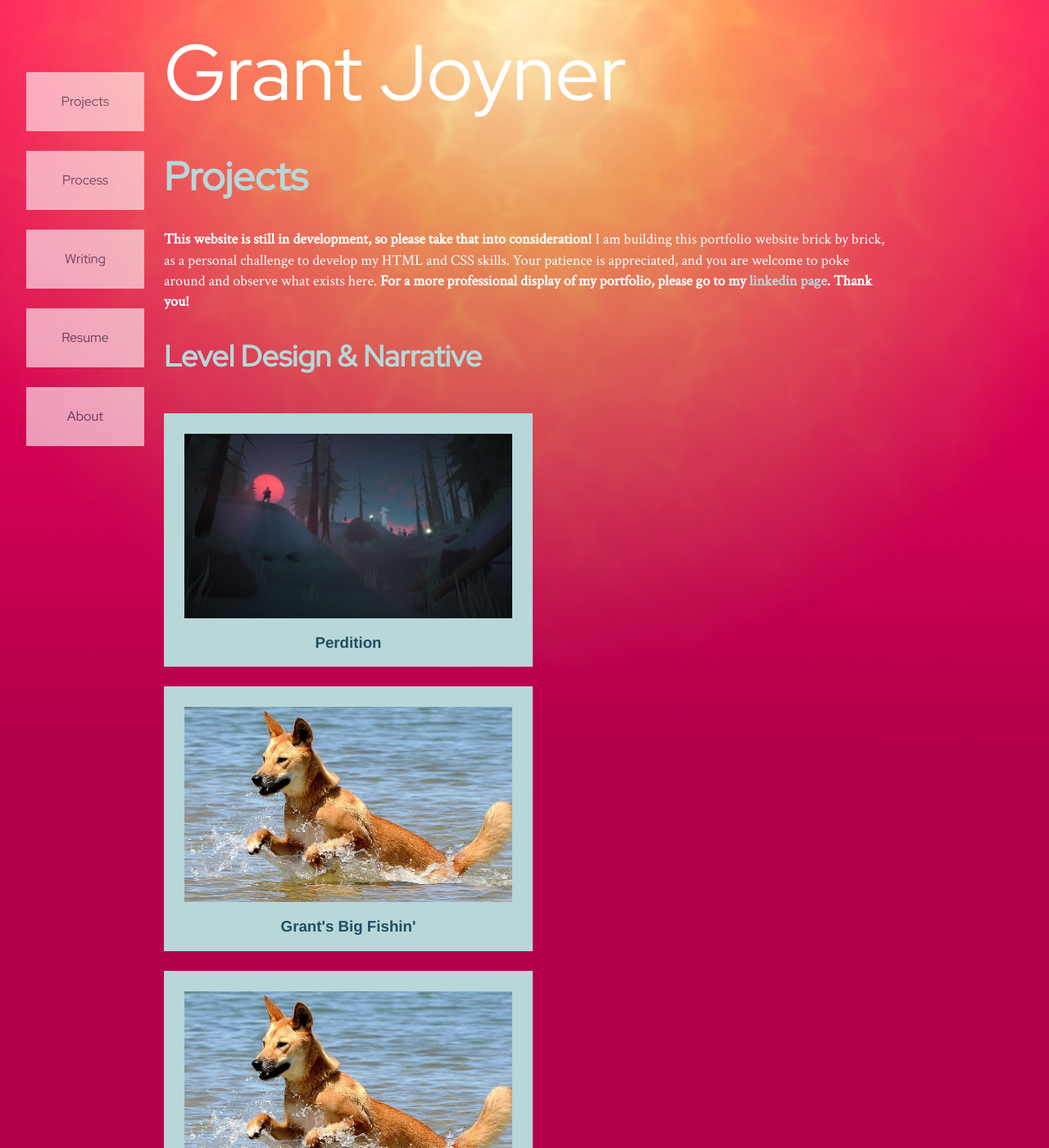
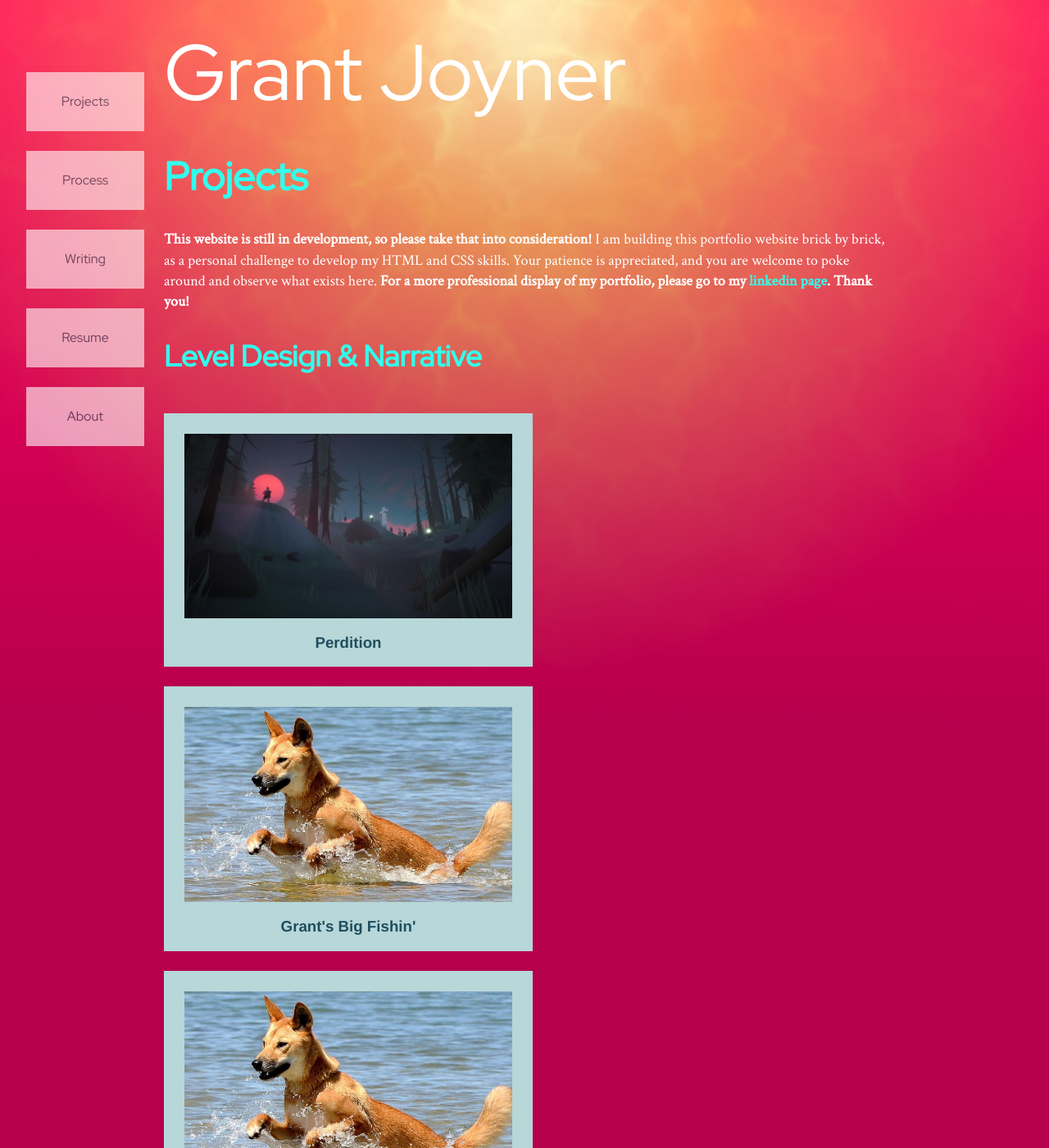
Before and after one commit to digigrant/digigrant.github.io, a Jekyll site: the page built from index.html, in a window 1280 px wide and 1400 px high. Shown: the whole window at 82% size. Built offline with Jekyll 4.4.1, drawn with Linux system fonts in a browser that asks for light colours.

Commit message:
testing colors

```diff
--- a/_sass/_fonts.scss
+++ b/_sass/_fonts.scss
@@ -13,14 +13,14 @@ h1
 {
     font-family: $font-red-hat;
     font-size: 48px;
-    color: $color2;
+    color: #32FFED;
 }
 
 h2
 {
     font-family: $font-red-hat;
     font-size: 36px;
-    color: $color2;
+    color: #32FFED;
 }
 
 p
@@ -34,7 +34,7 @@ p
 a
 {
     text-decoration: none;
-    color: $color2;
+    color: #32FFED;
 }
 
 ul
```
